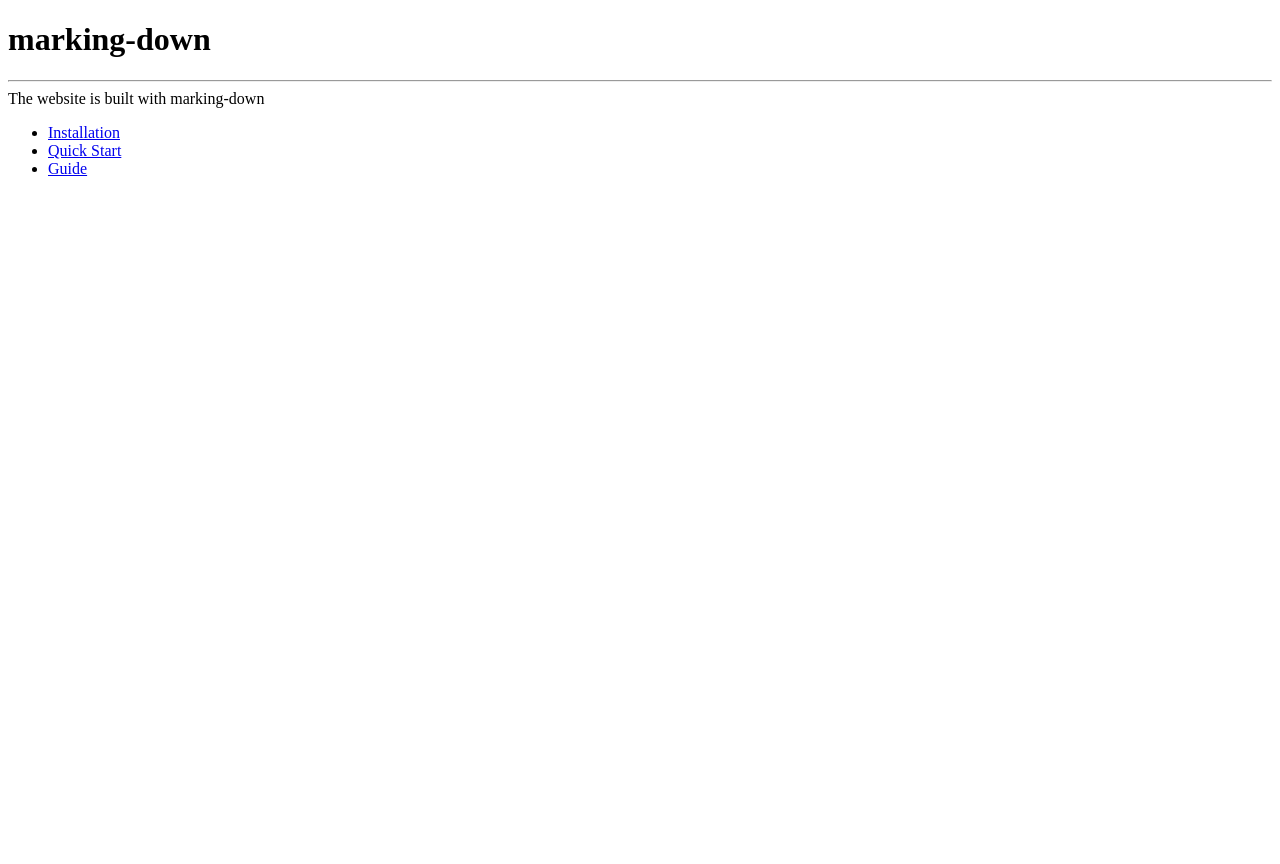
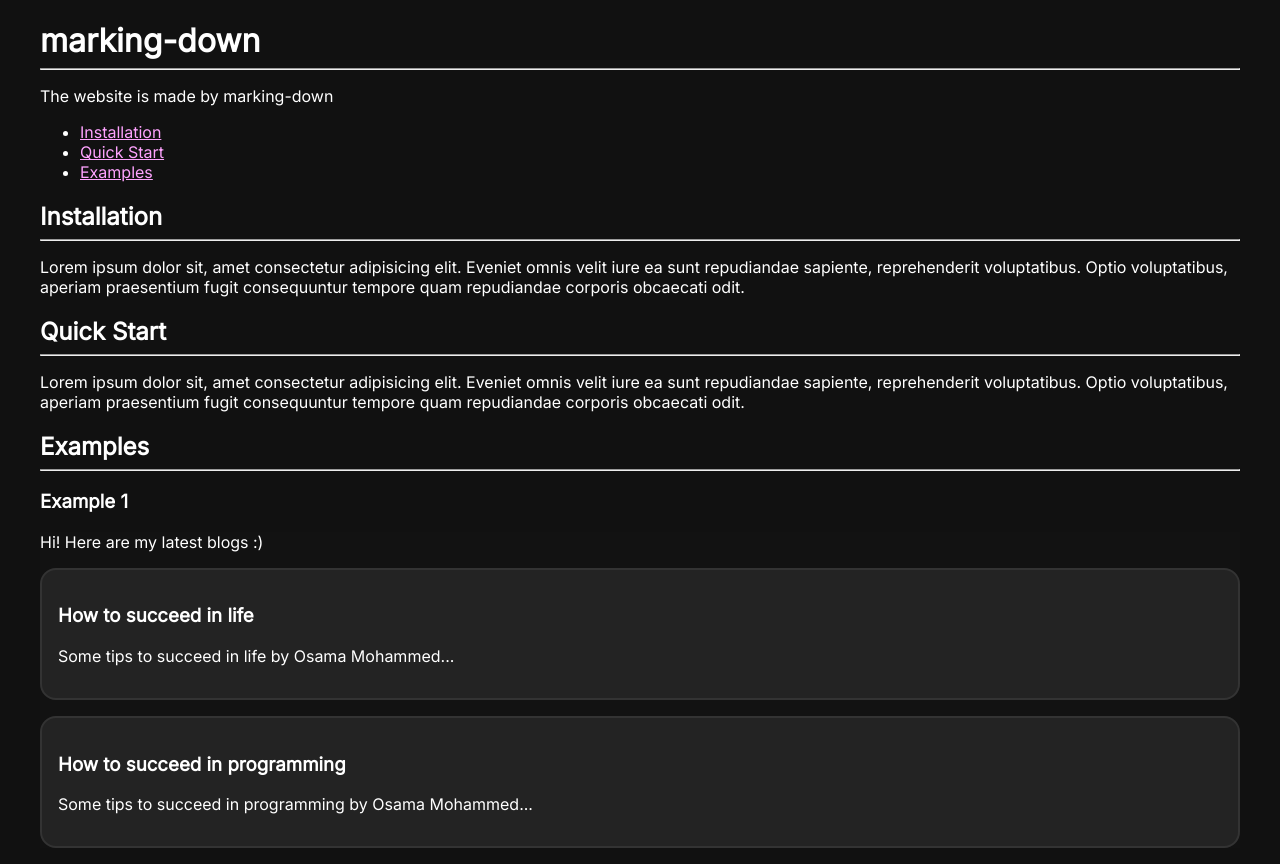
Before and after one commit to osama-mhmd/marking-down, a website: page docs/index.html in a window 1280 px wide. Before the commit the page ends 800 px from the top, so only its background shows below. Drawn offline with Linux system fonts and the light colour scheme.

Commit message:
docs/basic-docs

```diff
--- a/docs/index.html
+++ b/docs/index.html
@@ -4,21 +4,18 @@
     <meta charset="UTF-8" />
     <meta name="viewport" content="width=device-width, initial-scale=1.0" />
     <title>marking-down | Osama Mohammed</title>
+
+    <link rel="preconnect" href="https://fonts.googleapis.com" />
+    <link rel="preconnect" href="https://fonts.gstatic.com" crossorigin />
+    <link
+      href="https://fonts.googleapis.com/css2?family=Inter&display=swap"
+      rel="stylesheet"
+    />
+
+    <link rel="stylesheet" href="./styles.css" />
   </head>
   <body>
     <div class="container"></div>
-    <script type="module">
-      import { md } from "./marking-down.js";
-
-      document.querySelector(".container").innerHTML = md(`
-        # marking-down
-
-        The website is built with marking-down
-
-        - [Installation](#installation)
-        - [Quick Start](#quick-start)
-        - [Guide](#guide)
-      `);
-    </script>
+    <script type="module" src="./script.js"></script>
   </body>
 </html>
--- a/docs/marking-down.js
+++ b/docs/marking-down.js
@@ -4,18 +4,16 @@ const y = {
     li: "",
     hyperlink: "",
     card: "card",
-    paragraph: "muted"
-  }
+    paragraph: "muted",
+  },
 };
 function $(t) {
   return /\# (.*)/.test(t);
 }
 function m(t, n) {
-  const e = t.split(" ")[0].length, i = /\# (.*)/.exec(t)[1];
-  return s(
-    `<h${e}>${i}</h${e}><hr />`,
-    n
-  );
+  const e = t.split(" ")[0].length,
+    i = /\# (.*)/.exec(t)[1];
+  return s(`<h${e}>${i}</h${e}>${e > 2 ? "" : "<hr />"}`, n);
 }
 function s(t, n) {
   return n ? t.replace(">", ` class="${n}">`) : t;
@@ -24,36 +22,65 @@ function u(t) {
   return /\- (.*)/.test(t);
 }
 function v(t, n, e, i) {
-  const a = u(t[e - 1]) ? "" : "<ul>", r = u(t[e + 1]) ? "" : "</ul>";
+  const a = u(t[e - 1]) ? "" : "<ul>",
+    r = u(t[e + 1]) ? "" : "</ul>";
   return a + s(`<li>${n.split(" ").slice(1).join(" ")}</li>`, i) + r;
 }
 function A(t, n = y) {
   var a;
   let e = 0;
-  const i = t.split(`
-`).map((r) => r.trim()).filter((r) => r != "");
-  return i.map((r, l) => {
+  const i = t
+    .split(
+      `
+`
+    )
+    .map((r) => r.trim())
+    .filter((r) => r != "");
+  return i
+    .map((r, l) => {
       var p, c, d, f, h, o;
       if (r == "@@") {
-      const g = e % 2 ? "</p>" : s("<p>", (p = n.styles) == null ? void 0 : p.paragraph);
+        const g =
+          e % 2
+            ? "</p>"
+            : s("<p>", (p = n.styles) == null ? void 0 : p.paragraph);
         return e++, g;
       }
-    return r = r.replaceAll(
+      return (
+        (r = r.replaceAll(
           /@@(.*?)@@/g,
           s("<p>$1</p>", (c = n.styles) == null ? void 0 : c.paragraph)
-    ), r.indexOf("@@") != -1 && (r = r.replace(
+        )),
+        r.indexOf("@@") != -1 &&
+          ((r = r.replace(
             "@@",
-      e % 2 ? "</p>" : s("<p>", (d = n.styles) == null ? void 0 : d.paragraph)
-    ), e++), $(r) ? m(r, (f = n.styles) == null ? void 0 : f.heading) : u(r) ? v(i, r, l, (h = n.styles) == null ? void 0 : h.li) : r == "{" ? s("<div>", (o = n.styles) == null ? void 0 : o.card) : r == "}" ? "</div>" : i[l + 1] == "}" ? r : r + " ";
-  }).join("").trim().replaceAll(
+            e % 2
+              ? "</p>"
+              : s("<p>", (d = n.styles) == null ? void 0 : d.paragraph)
+          )),
+          e++),
+        $(r)
+          ? m(r, (f = n.styles) == null ? void 0 : f.heading)
+          : u(r)
+          ? v(i, r, l, (h = n.styles) == null ? void 0 : h.li)
+          : r == "{"
+          ? s("<div>", (o = n.styles) == null ? void 0 : o.card)
+          : r == "}"
+          ? "</div>"
+          : i[l + 1] == "}"
+          ? r
+          : r + " "
+      );
+    })
+    .join("")
+    .trim()
+    .replaceAll(
       /\[(.*?)\]\((.*?)\)/g,
       s("<a href='$2'>$1</a>", (a = n.styles) == null ? void 0 : a.hyperlink)
-  ).replaceAll(/>(.*?) ?</g, ">$1<");
+    )
+    .replaceAll(/>(.*?) ?</g, ">$1<");
 }
 function L(t, n) {
   return A((void 0)(t, { encoding: "utf8" }), n);
 }
-export {
-  A as md,
-  L as mdFile
-};
+export { A as md, L as mdFile };
--- /dev/null
+++ b/docs/script.js
@@ -0,0 +1,45 @@
+import { md } from "./marking-down.js";
+
+const markdown = `
+  # marking-down
+
+  The website is made by marking-down
+
+  - [Installation](#installation)
+  - [Quick Start](#quick-start)
+  - [Examples](#examples)
+
+  ## Installation
+
+  Lorem ipsum dolor sit, amet consectetur adipisicing elit. Eveniet omnis
+  velit iure ea sunt repudiandae sapiente, reprehenderit voluptatibus. Optio
+  voluptatibus, aperiam praesentium fugit consequuntur tempore quam
+  repudiandae corporis obcaecati odit.
+
+  ## Quick Start
+
+  Lorem ipsum dolor sit, amet consectetur adipisicing elit. Eveniet omnis
+  velit iure ea sunt repudiandae sapiente, reprehenderit voluptatibus. Optio
+  voluptatibus, aperiam praesentium fugit consequuntur tempore quam
+  repudiandae corporis obcaecati odit.
+
+  ## Examples
+
+  ### Example 1
+
+  <div class="card-container">
+  Hi! Here are my latest blogs :)
+
+  {
+    ### How to succeed in life
+    @@Some tips to succeed in life by Osama Mohammed...@@
+  }
+
+  {
+    ### How to succeed in programming
+    @@Some tips to succeed in programming by Osama Mohammed...@@
+  }
+  </div>
+`;
+
+document.querySelector(".container").innerHTML = md(markdown);
--- /dev/null
+++ b/docs/styles.css
@@ -0,0 +1,45 @@
+body {
+  background-color: #111;
+  color: white;
+  margin: 0;
+  font-family: "Inter", sans-serif;
+}
+
+a {
+  color: rgb(255, 163, 255);
+}
+
+h1,
+h2 {
+  margin-bottom: 0;
+}
+
+hr {
+  margin-bottom: 1rem;
+}
+
+.container {
+  max-width: 1200px;
+  margin: 0 auto;
+}
+
+::-webkit-scrollbar {
+  background-color: none;
+  width: 10px;
+}
+
+::-webkit-scrollbar-thumb {
+  background-color: #111;
+}
+
+.card {
+  border: 2px solid #333;
+  background-color: #232323;
+  border-radius: 1rem;
+  margin: 1rem 0;
+  padding: 1rem;
+}
+
+.card-container {
+  background-color: #121212;
+}
--- a/package.json
+++ b/package.json
@@ -7,10 +7,10 @@
   "files": [
     "dist"
   ],
-  "main": "./dist/marking-down.cjs",
+  "main": "./dist/marking-down.umd.cjs",
   "module": "./dist/marking-down.js",
   ".": {
-    "require": "./dist/marking-down.cjs",
+    "require": "./dist/marking-down.umd.cjs",
     "import": "./dist/marking-down.js"
   },
   "keywords": [
```
Also changed, not shown: README.md. Lines whose indentation alone changed are shown as unchanged.
